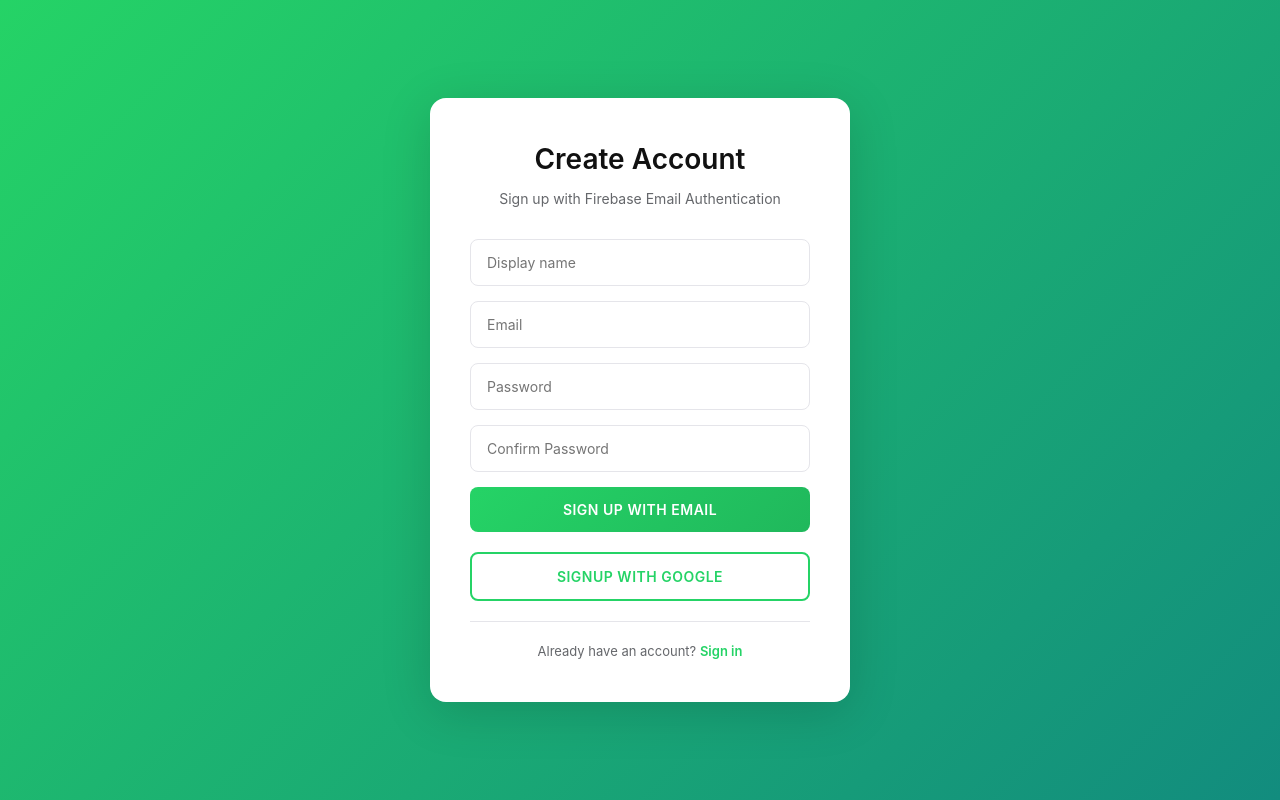
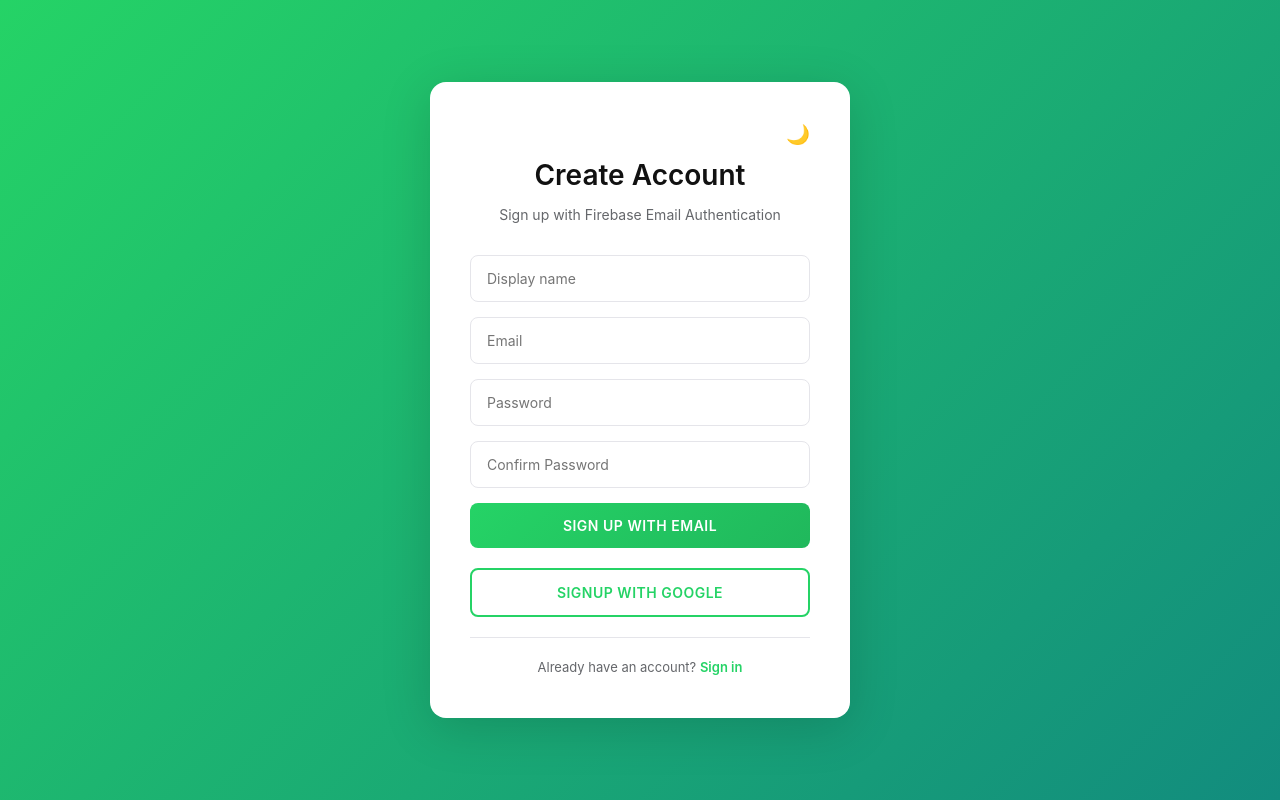
Before and after one commit to satishvudata98/chatnext-frontend, a React (Vite) app: page /register in a window 1280 px wide. Built offline with nearby package versions, Linux system fonts and the light colour scheme; no server answers.

Commit message:
Theme fix for  auth routes and loading screens

```diff
--- a/src/pages/Login.tsx
+++ b/src/pages/Login.tsx
@@ -2,6 +2,7 @@ import { useState } from "react";
 import type { FC, ChangeEvent, FormEvent } from "react";
 import { useNavigate, Link } from "react-router-dom";
 import { useAuth } from "../context/AuthContext";
+import ThemeSwitcher from "../components/ThemeSwitcher";
 import "../styles/auth.css";
 
 const Login: FC = (): JSX.Element => {
@@ -52,6 +53,9 @@ const Login: FC = (): JSX.Element => {
   return (
     <div className="auth-container">
       <div className="auth-card">
+        <div className="auth-theme-row">
+          <ThemeSwitcher />
+        </div>
         <div className="auth-header">
           <h2>Welcome Back</h2>
           <p>Sign in with Firebase to continue chatting</p>
--- a/src/pages/Register.tsx
+++ b/src/pages/Register.tsx
@@ -4,6 +4,7 @@ import { useNavigate, Link } from "react-router-dom";
 import { storeEncryptedPrivateKey } from "../api/api";
 import { encryptPrivateKeyWithPassword, generateUserKeyPair, storeUserKeyPair } from "../utils/crypto";
 import { useAuth } from "../context/AuthContext";
+import ThemeSwitcher from "../components/ThemeSwitcher";
 import "../styles/auth.css";
 
 const Register: FC = (): JSX.Element => {
@@ -76,6 +77,9 @@ const Register: FC = (): JSX.Element => {
   return (
     <div className="auth-container">
       <div className="auth-card">
+        <div className="auth-theme-row">
+          <ThemeSwitcher />
+        </div>
         <div className="auth-header">
           <h2>Create Account</h2>
           <p>Sign up with Firebase Email Authentication</p>
--- a/src/styles/auth.css
+++ b/src/styles/auth.css
@@ -3,18 +3,24 @@
   display: flex;
   justify-content: center;
   align-items: center;
-  background: linear-gradient(135deg, #25d366 0%, #128c7e 100%);
+  background: linear-gradient(135deg, var(--color-primary) 0%, var(--color-primary-dark) 100%);
   padding: 20px;
 }
 
 .auth-card,
 .home-card {
-  background: white;
+  background: var(--color-white);
   border-radius: 16px;
   box-shadow: 0 10px 50px rgba(0, 0, 0, 0.15);
   padding: 40px;
   width: 100%;
   max-width: 420px;
+}
+
+.auth-theme-row {
+  display: flex;
+  justify-content: flex-end;
+  margin-bottom: 8px;
 }
 
 .home-card {
@@ -58,7 +64,8 @@
   border-radius: 8px;
   font-size: 14px;
   transition: all 0.2s ease;
-  background: white;
+  background: var(--color-white);
+  color: var(--color-text);
 }
 
 .form-group input:focus {
@@ -67,7 +74,8 @@
 }
 
 .form-group input:disabled {
-  background: #f5f5f5;
+  background: var(--color-bg);
+  color: var(--color-text-secondary);
   cursor: not-allowed;
 }
 
@@ -150,6 +158,20 @@
   text-decoration: underline;
 }
 
+[data-theme="dark"] .auth-container {
+  background: linear-gradient(135deg, #0f1720 0%, #1b2a24 100%);
+}
+
+[data-theme="dark"] .auth-card,
+[data-theme="dark"] .home-card {
+  border: 1px solid var(--color-border);
+  box-shadow: 0 14px 40px rgba(0, 0, 0, 0.45);
+}
+
+[data-theme="dark"] .auth-button.secondary:hover:not(:disabled) {
+  background: rgba(37, 211, 102, 0.12);
+}
+
 /* Home Page Styles */
 .logo-section {
   margin-bottom: 40px;
--- a/src/styles/chat.css
+++ b/src/styles/chat.css
@@ -480,7 +480,7 @@
   flex: 1;
   display: flex;
   flex-direction: column;
-  background: #efeae2;
+  background: var(--wa-gray-bg);
 }
 
 /* Chat Header */
@@ -836,7 +836,8 @@
   align-items: center;
   justify-content: center;
   gap: 12px;
-  background: #efeae2;
+  background: var(--wa-gray-bg);
+  color: var(--wa-text-secondary);
 }
 
 .no-users {
```
